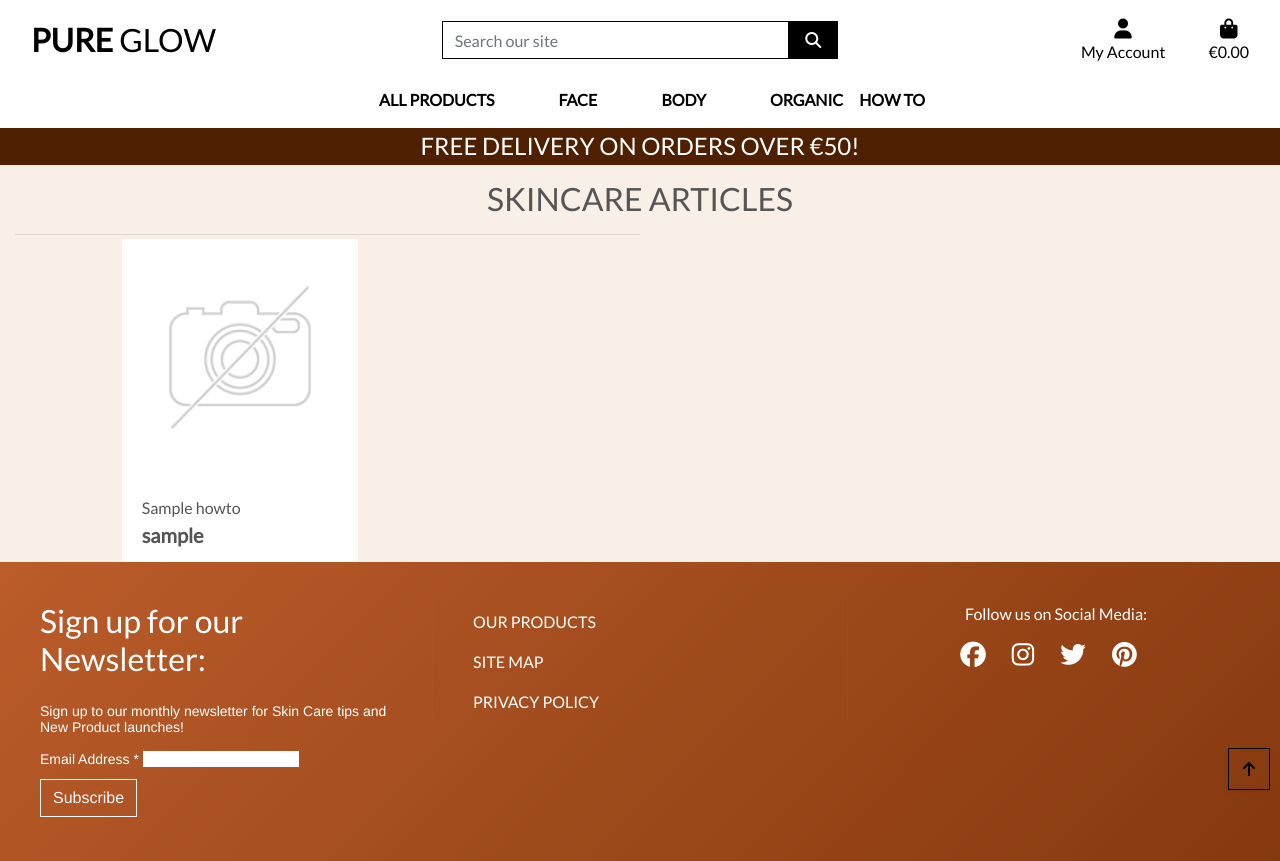
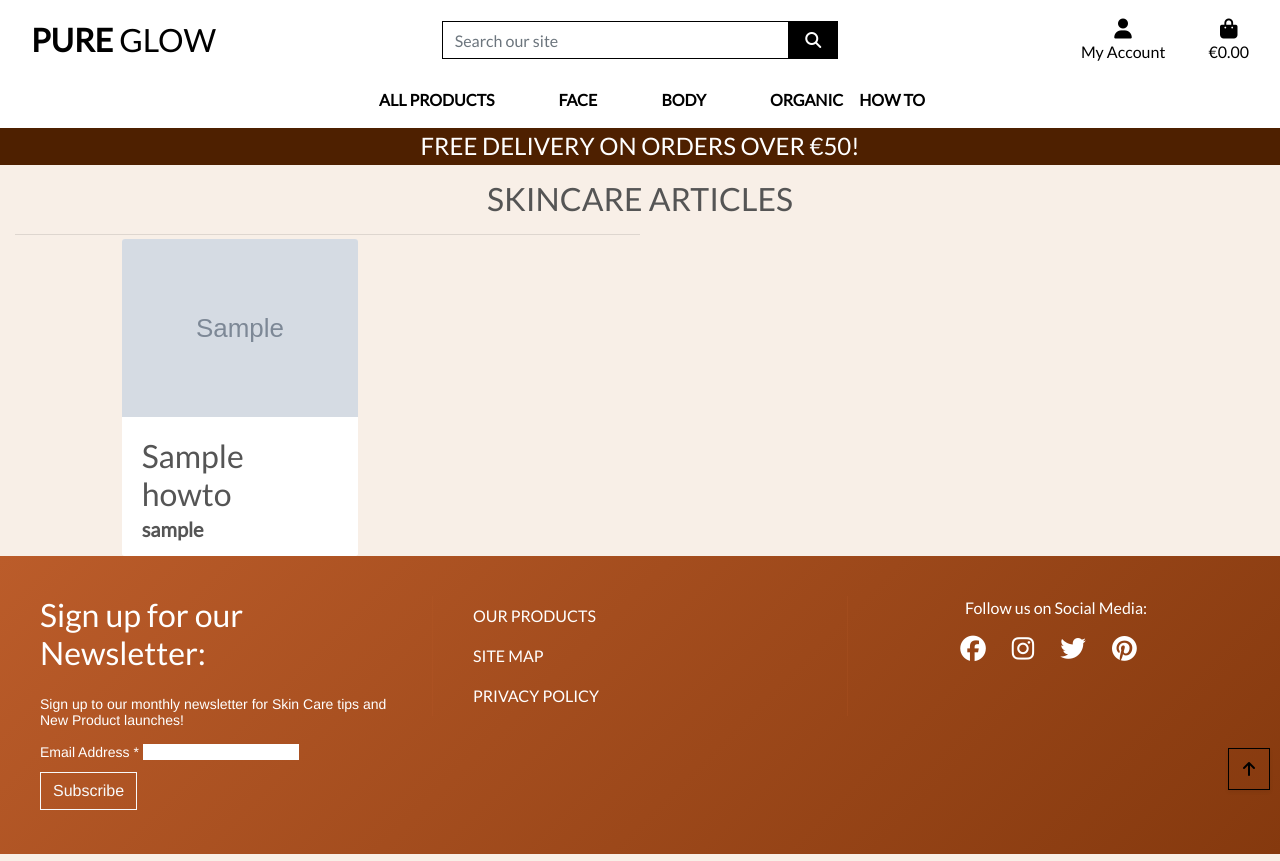
Before and after one commit to RozWelch/pureglow, a Django app: page /how_to/ in a window 1280 px wide. Run offline with Django 3.2, Linux system fonts and the light colour scheme; tables that the repository leaves empty hold one stand-in row (values such as "Sample post"); grey boxes marked "Sample" are stand-in pictures; parts of the project's set-up code (start-up, migrations or seed data) failed here and were passed over; some libraries are stand-ins or nearby versions.

Commit message:
Added styling to how to articles page

```diff
--- a/how_to/templates/articles.html
+++ b/how_to/templates/articles.html
@@ -24,7 +24,7 @@
                     {% for howto in howto_list %}
                         <div class="col-sm-6 col-md-6 col-lg-4 col-xl-3">
                             <div class="card h-100 border-0">
-                                {% if product.image %}
+                                {% if howto.image %}
                                 <a href="">
                                     <img class="card-img-top img-fluid" src="{{ howto.image.url }}" alt="{{ howto.name }}">
                                 </a>
@@ -34,7 +34,7 @@
                                 </a>
                                 {% endif %}
                                 <div class="card-body pb-0">
-                                    <p class="mb-0">{{ howto.article_title }}</p>
+                                    <h2 class="mb-0">{{ howto.article_title }}</h2>
                                 </div>
                                 <div class="card-footer bg-white pt-0 border-0 text-left">
                                     <div class="row">
```
Also changed, not shown: media/female-with-cotton-pad-cleaning-face.jpg (added), media/glass-water-pastel-background-with-tropical-palm-leaf-shadow-succulent-plant.jpg (added), media/woman-with-face-cream-looking-up.jpg (added).
